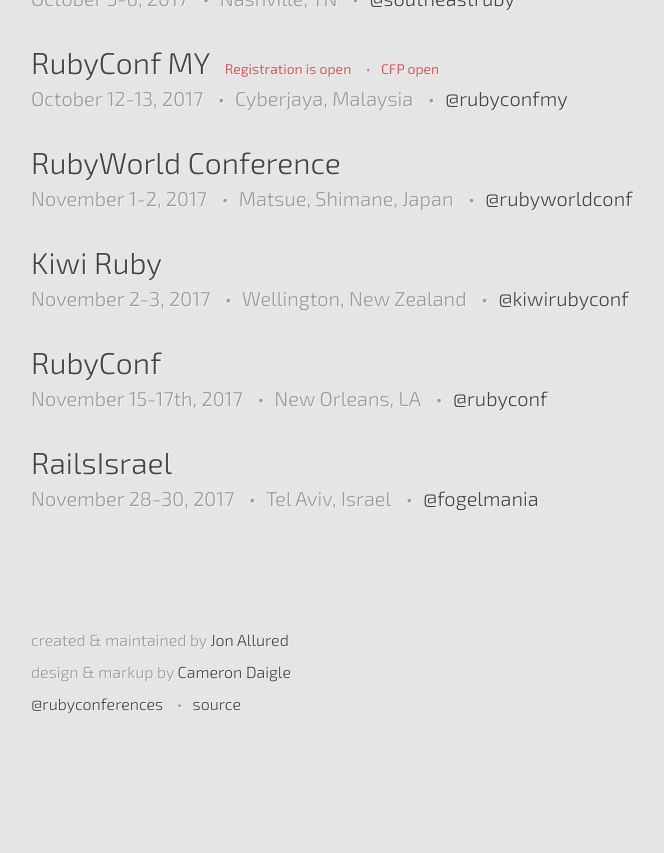
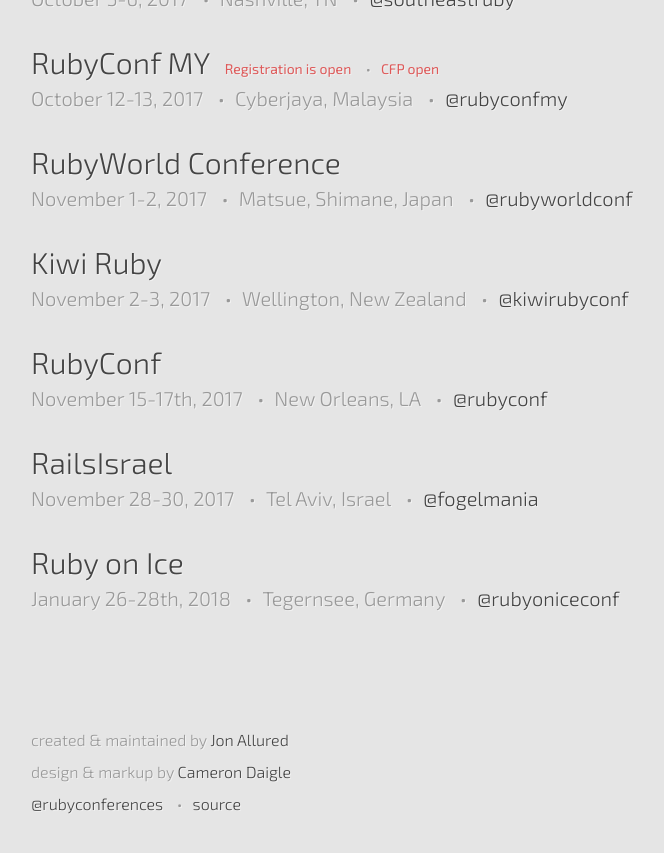
Before and after one commit to ruby-conferences/ruby-conferences.github.io, a Jekyll site: the page built from index.html, in a window 1280 px wide and 900 px high, scrolled down 1318 px. Shown: the top 853 px of the window, without its empty margins (209-873 px from the left). Built offline with Jekyll 4.4.1, drawn with Linux system fonts in a browser that asks for light colours; before the commit the page ends 2118 px from its top, so only the background shows below that.

Commit message:
Add Ruby on Ice Conf

```diff
--- a/_data/current.yml
+++ b/_data/current.yml
@@ -99,3 +99,9 @@
   location: Tel Aviv, Israel
   dates: "November 28-30, 2017"
   twitter: fogelmania
+
+- name: Ruby on Ice
+  location: Tegernsee, Germany
+  dates: "January 26-28th, 2018"
+  url: https://rubyonice.com/
+  twitter: rubyoniceconf
```
